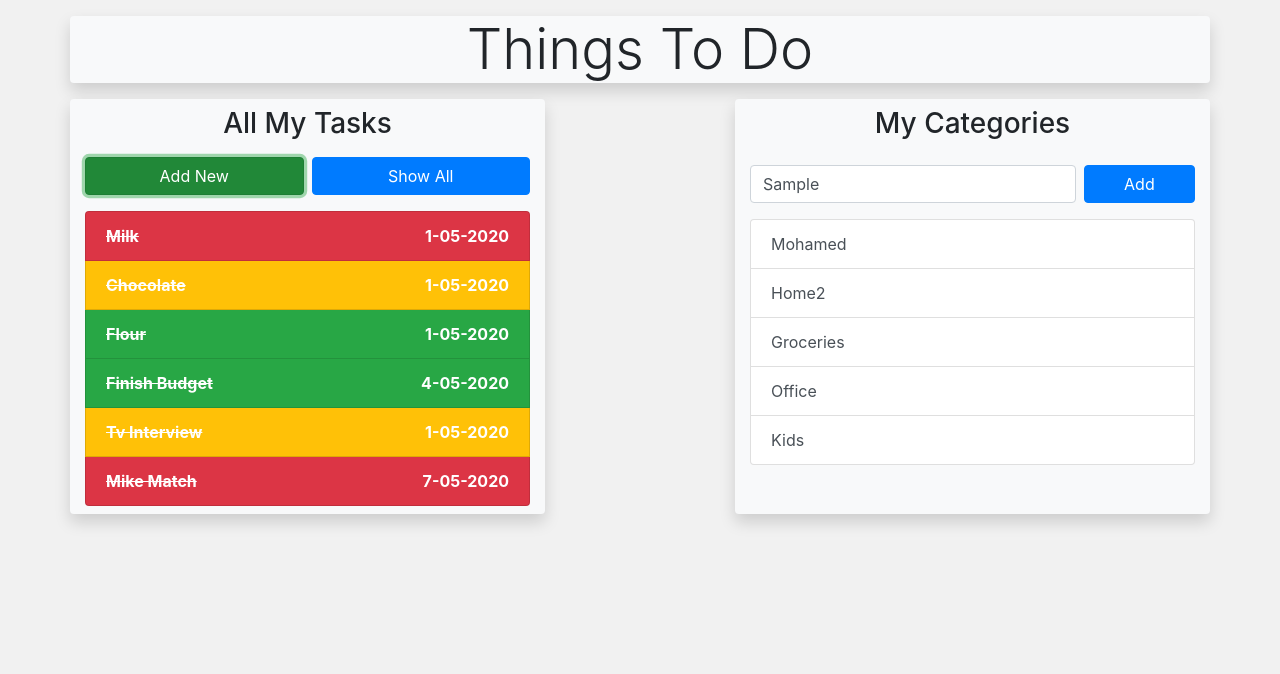
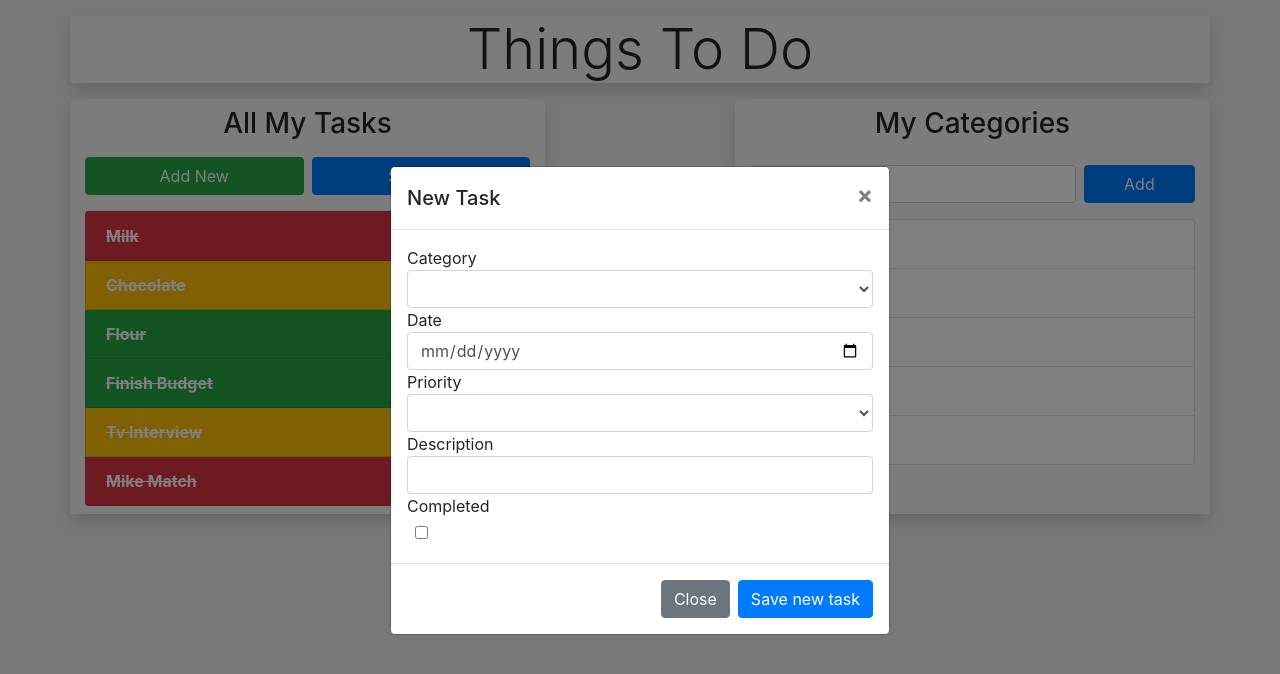
Before and after one commit to Salvador-ON/Todo-List-JS, a plain HTML site: page index.html in a window 1280 px wide. Both pictures are taken after typing "Sample" into the empty fields and a click on the button "Add New". Drawn offline with nearby package versions, Linux system fonts and the light colour scheme.

Commit message:
add new modal form

```diff
--- a/index.html
+++ b/index.html
@@ -66,21 +66,26 @@
           </button>
         </div>
         <div class="modal-body">
+
           <div>Category</div>
-          <div class="border rounded border-primary m-2 p-2 text-capitalize" id="categoryDisplay"></div>
+          <select id="categoryDisplay" class="form-control">
+          </select>
           <div>Date</div>
-          <div class="border rounded border-primary m-2 p-2 text-capitalize" id="dateDisplay"></div>
+          <input class="form-control" type="date" id="dateDisplay">
           <div>Priority</div>
-
-          <div class="border rounded border-primary m-2 p-2 text-capitalize" id="priorityDisplay"></div>
+          <select id="priorityDisplay" class="form-control">
+            <option value="1">1</option>
+            <option value="2">2</option>
+            <option value="3">3</option>
+          </select>
           <div>Description</div>
-          <textarea class="border rounded border-primary m-2 p-2 text-capitalize" id="descriptionDisplay"></textarea>
+          <input class="form-control" type="text" id="descriptionDisplay">
           <div>Completed</div>
           <input type="checkbox" id="completeDisplay" class="border rounded border-primary m-2 p-2 text-capitalize">
         </div>
         <div class="modal-footer">
           <button type="button" class="btn btn-secondary" data-dismiss="modal">Close</button>
-          <button type="button" class="btn btn-primary">Save changes</button>
+          <div id="buttonModal"></div>
         </div>
       </div>
     </div>
--- a/main.js
+++ b/main.js
@@ -92,7 +92,27 @@
 // ESM COMPAT FLAG
 __webpack_require__.r(__webpack_exports__);
 
+// CONCATENATED MODULE: ./src/LocalStorage.js
+class LocalStorageWrapper {
+  static getItem(key) {
+    return JSON.parse(localStorage.getItem(key));
+  }
+
+  static updateItem(key, data) {
+    localStorage.setItem(key, JSON.stringify(data));
+    return this;
+  }
+
+  static removeTask(category , task){
+    const tasks =  JSON.parse(localStorage.getItem('tasks'));
+    console.log('all tasks ' , tasks);
+  }
+}
+
+/* harmony default export */ var LocalStorage = (LocalStorageWrapper);
+
 // CONCATENATED MODULE: ./src/DomManipulation.js
+
 
 class DomManipulation_DomMan {
   // method to dispaly the project updated list
@@ -127,9 +147,9 @@ class DomManipulation_DomMan {
           button.className = 'list-group-item list-group-item-action text-capitalize text-white font-weight-bold d-flex justify-content-between';
           button.classList.add(DomManipulation_DomMan.displayColor(projects[project][task].priority));
           button.innerHTML = `<span style = "text-decoration: line-through;">${projects[project][task].title}</span><span>${projects[project][task].date}</span>`;
-          // button.addEventListener('click', function ddata() {
-          //   DomMan.displayData(projects[project][task]);
-          // });
+          button.addEventListener('click', function ddata() {
+            DomManipulation_DomMan.displayData(projects[project][task],LocalStorage.getItem('projects'));
+          });
           document.getElementById('tasksLists').appendChild(button);
         }
       });
@@ -138,24 +158,31 @@ class DomManipulation_DomMan {
 
   // method to display the specific information of each task
   // when we click in. it display it in a modal
-  static displayData(taskDetails) {
+  static displayData(taskDetails, projects) {
     $('#exampleModalCenter').modal('show');
-
+    document.getElementById('buttonModal').innerHTML='';
+    const buttonModal = document.createElement('button');
+    buttonModal.id = 'buttonUpdate'
+    buttonModal.className='btn btn-primary';
+    buttonModal.type='button';
+    buttonModal.innerHTML= 'Update task';
+    document.getElementById('buttonModal').appendChild(buttonModal);
     const title = document.getElementById('exampleModalCenterTitle');
     title.innerHTML = taskDetails.title;
     title.classList.add('text-capitalize');
+    document.getElementById('categoryDisplay').innerHTML ='';
+    Object.keys(projects).forEach(category => {
+      const categoryOptions = document.createElement('option');
+      categoryOptions.value = category;
+      categoryOptions.innerHTML = category;
+      document.getElementById('categoryDisplay').appendChild(categoryOptions);
+    });
 
-    const description = document.getElementById('descriptionDisplay');
-    const category = document.getElementById('categoryDisplay');
-    const priority = document.getElementById('priorityDisplay');
-    const date = document.getElementById('dateDisplay');
-    const complete = document.getElementById('completeDisplay');
-
-    description.innerHTML = taskDetails.description;
-    priority.innerHTML = taskDetails.priority;
-    date.innerHTML = taskDetails.date;
-    complete.checked = taskDetails.done;
-    category.innerHTML = taskDetails.project;
+    document.getElementById('descriptionDisplay').value = taskDetails.project;
+    document.getElementById('categoryDisplay').value = taskDetails.project;
+    document.getElementById('priorityDisplay').value = taskDetails.priority;
+    document.getElementById('dateDisplay').value = taskDetails.date;
+    document.getElementById('completeDisplay').checked = taskDetails.done;
   }
 
   // METHOD TO OBTAIN THE bg-color class in relation to the prioritys of each task
@@ -179,6 +206,13 @@ class DomManipulation_DomMan {
 
   // method to display the task of a specify category
   static specificTask(categories, category) {
+    document.getElementById('buttonModal').innerHTML='';
+    const buttonModal = document.createElement('button');
+    buttonModal.id = 'buttonUpdate'
+    buttonModal.className='btn btn-primary';
+    buttonModal.type='button';
+    buttonModal.innerHTML= 'Update task';
+    document.getElementById('buttonModal').appendChild(buttonModal);
     document.getElementById('tasksLists').innerHTML = '';
     document.getElementById('taskTitle').innerHTML = '';
     const title = document.getElementById('taskTitle');
@@ -187,7 +221,7 @@ class DomManipulation_DomMan {
     if (category in categories) {
       Object.keys(categories[category]).forEach(task => {
         const tasktDetails = categories[category][task];
-        const taskCompltedStyle = (tasktDetails.done)?'line-through':'none';
+        const taskCompltedStyle = (tasktDetails.done) ? 'line-through' : 'none';
         if (task !== 'name') {
           const button = document.createElement('button');
           button.type = 'button';
@@ -210,7 +244,7 @@ class DomManipulation_DomMan {
           removeSpan.className = 'fas fa-trash-alt px-2';
           removeSpan.addEventListener('click', () => {
             const logicobject = new src();
-            console.log(logicobject.removeTask('moahmed' , 'naser') , 'instance');
+            console.log(logicobject.removeTask('moahmed', 'naser'), 'instance');
             src.removeTask('asd', 'moahmed');
           });
           button.appendChild(checkboxInput);
@@ -245,28 +279,36 @@ class DomManipulation_DomMan {
     const infoDiv = document.getElementById('info-div');
     infoDiv.className = 'd-none';
   }
+
+  static newTaskModal(categories) {
+    $('#exampleModalCenter').modal('show');
+    document.getElementById('buttonModal').innerHTML='';
+    const buttonModal = document.createElement('button');
+    buttonModal.className='btn btn-primary';
+    buttonModal.type='button';
+    buttonModal.id = 'buttonNew'
+    buttonModal.innerHTML= 'Save new task';
+    document.getElementById('buttonModal').appendChild(buttonModal);
+    const title = document.getElementById('exampleModalCenterTitle');
+    title.innerHTML = 'New task';
+    title.classList.add('text-capitalize');
+    document.getElementById('categoryDisplay').innerHTML ='';
+    Object.keys(categories).forEach(category => {
+      const categoryOptions = document.createElement('option');
+      categoryOptions.value = category;
+      categoryOptions.innerHTML = category;
+      document.getElementById('categoryDisplay').appendChild(categoryOptions);
+    });
+    document.getElementById('descriptionDisplay').value = '';
+    document.getElementById('categoryDisplay').value = '';
+    document.getElementById('priorityDisplay').value = '';
+    document.getElementById('dateDisplay').value = '';
+    document.getElementById('completeDisplay').checked = false;
+  }
+
 }
 
 /* harmony default export */ var DomManipulation = (DomManipulation_DomMan);
-// CONCATENATED MODULE: ./src/LocalStorage.js
-class LocalStorageWrapper {
-  static getItem(key) {
-    return JSON.parse(localStorage.getItem(key));
-  }
-
-  static updateItem(key, data) {
-    localStorage.setItem(key, JSON.stringify(data));
-    return this;
-  }
-
-  static removeTask(category , task){
-    const tasks =  JSON.parse(localStorage.getItem('tasks'));
-    console.log('all tasks ' , tasks);
-  }
-}
-
-/* harmony default export */ var LocalStorage = (LocalStorageWrapper);
-
 // CONCATENATED MODULE: ./src/Project.js
 class Project {
   constructor(projects) {
@@ -367,27 +409,29 @@ class src_Logic {
       DomManipulation.updateProjectList(this.projectObj.getAll());
     });
     const button2 = document.getElementById('buttonShowAll');
-    button2.addEventListener('click', () => { DomManipulation.allMyTask(this.projects); });
+    button2.addEventListener('click', () => { DomManipulation.allMyTask(LocalStorage.getItem('tasks')); });
+    const button3 = document.getElementById('buttonNewTask');
+    button3.addEventListener('click', () => { DomManipulation.newTaskModal(LocalStorage.getItem('projects')); });
   }
 
   // validate if the key word is saved on the local storgae
   // if not create template with basic projects
   initializeLocalStorage() {
     if (this.projectObj.isEpmty()) {
-      this.projectObj.add('mohamed');
-      this.projectObj.add('home2');
-      this.projectObj.add('groceries');
-      this.projectObj.add('office');
-      this.projectObj.add('kids');
+      this.projectObj.add('Mohamed');
+      this.projectObj.add('Home2');
+      this.projectObj.add('Groceries');
+      this.projectObj.add('Office');
+      this.projectObj.add('Kids');
 
-      this.taskObj.add('milk', '4 liter', 1, '1-05-2020', false, 'groceries');
-      this.taskObj.add('chocolate', '2 bars', 2, '1-05-2020', true, 'groceries');
-      this.taskObj.add('flour', '1 kg', 3, '1-05-2020', false, 'groceries');
+      this.taskObj.add('milk', '4 liter', 1, '2020-05-01', false, 'Groceries');
+      this.taskObj.add('chocolate', '2 bars', 2, '2020-05-11', true, 'Groceries');
+      this.taskObj.add('flour', '1 kg', 3, '2020-05-01', true, 'Groceries');
 
-      this.taskObj.add('finish budget', 'the presentation is on zoom', 3, '4-05-2020', false, 'office');
-      this.taskObj.add('Tv interview', 'prepare information', 2, '1-05-2020', false, 'office');
+      this.taskObj.add('finish budget', 'the presentation is on zoom', 3, '2020-05-08', false, 'Office');
+      this.taskObj.add('Tv interview', 'prepare information', 2, '2020-05-06', false, 'Office');
 
-      this.taskObj.add('Mike match', 'Central court avenue 125', 1, '7-05-2020', false, 'kids');
+      this.taskObj.add('Mike match', 'Central court avenue 125', 1, '2020-05-01', false, 'Kids');
 
       LocalStorage.updateItem('projects', this.projectObj.getAll());
       LocalStorage.updateItem('tasks', this.taskObj.getAll());
```
